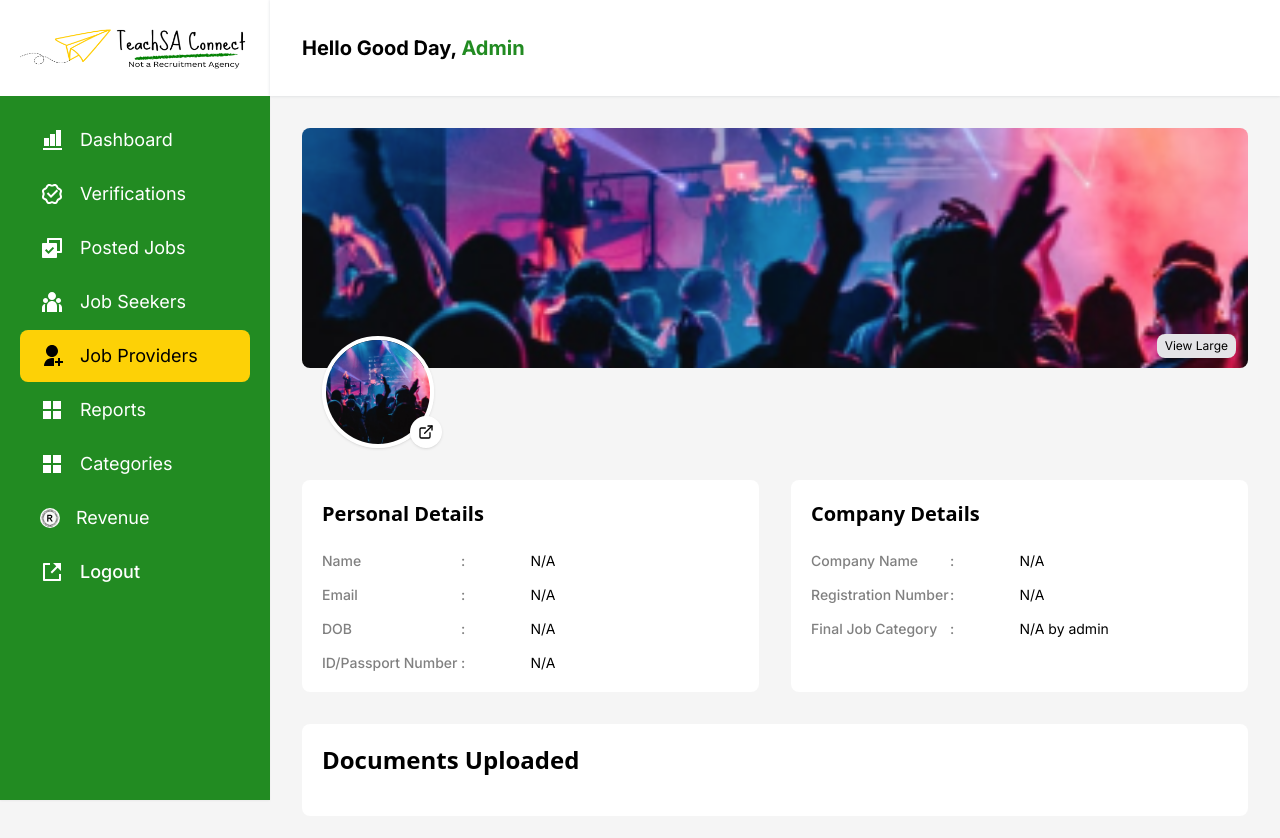
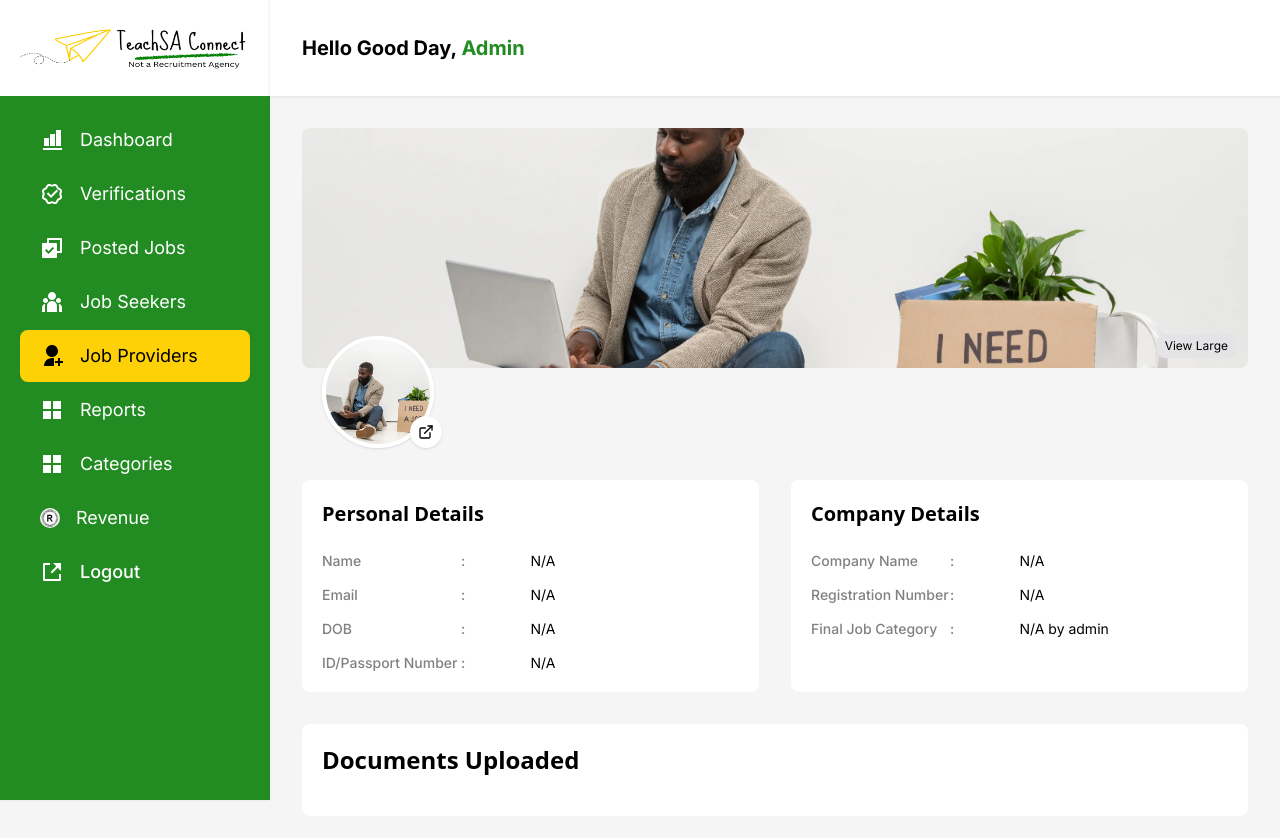
Before and after one commit to abizer53/TeachSA_Admin, a Next.js app: page /job-providers/1 in a window 1280 px wide. Shown: the top 838 px of the page. Built offline with nearby package versions, Linux system fonts and the light colour scheme; no server answers.

Commit message:
3 nov bug fixing

```diff
--- a/src/modules/profile/UpperModule.js
+++ b/src/modules/profile/UpperModule.js
@@ -28,12 +28,12 @@ export default function UpperModule({data,type,refresh,loading,verify}) {
     const openModalHandler = () => setOpenModal(!openModal)
     return (
         <div className="w-full">
-            {openModal && <LargeProfilePicModal source={(data?.profile?.profile_photo || data?.upload_logo) || '/images/thumbnail.png'} handler={openModalHandler} />}
+            {openModal && <LargeProfilePicModal source={(type == 'seeker' ? data?.profile?.profile_photo || '/images/pbanner.webp' : data?.upload_logo || '/images/banner.webp')} handler={openModalHandler} />}
             <div className='w-full flex items-end justify-between -mt-8 z-10 relative'>
                 <div className='flex items-center gap-6 px-5 w-1/2'>
                     <div className='relative z-10'>
-                        {type == 'seeker' && <img onClick={openModalHandler} src={(data && data?.profile?.profile_photo)?data?.profile?.profile_photo:"/images/thumbnail.png"} className='size-28 rounded-full object-fill shadow border-4 border-white z-10' />}
-                        {type == 'provider' && <img onClick={openModalHandler} src={(data && data?.upload_logo)?data?.upload_logo:"/images/thumbnail.png"} className='h-28 w-28 rounded-full object-cover shadow border-4 border-white z-10' />}
+                        {type == 'seeker' && <img onClick={openModalHandler} src={(data && data?.profile?.profile_photo)?data?.profile?.profile_photo:"/images/pbanner.webp"} className='size-28 rounded-full object-fill shadow border-4 border-white z-10' />}
+                        {type == 'provider' && <img onClick={openModalHandler} src={(data && data?.upload_logo)?data?.upload_logo:"/images/banner.webp"} className='h-28 w-28 rounded-full object-cover shadow border-4 border-white z-10' />}
                         <div onClick={openModalHandler} className='bottom-0 -right-2 cursor-pointer shadow bg-white rounded-full p-2 absolute'>
                             <svg xmlns="http://www.w3.org/2000/svg" width="16" height="16" viewBox="0 0 24 24" fill="none" stroke="currentColor" stroke-width="2" stroke-linecap="round" stroke-linejoin="round" class="lucide lucide-external-link-icon lucide-external-link"><path d="M15 3h6v6"/><path d="M10 14 21 3"/><path d="M18 13v6a2 2 0 0 1-2 2H5a2 2 0 0 1-2-2V8a2 2 0 0 1 2-2h6"/></svg>
                         </div>
--- a/src/pages/job-providers/[id].js
+++ b/src/pages/job-providers/[id].js
@@ -51,7 +51,7 @@ export default function Profile() {
     return (
         <Layout>
             {!loading && data && <div className='w-full relative'>
-                <img src={data?.cover_photo ? data?.cover_photo : '/images/thumbnail.png'} className={`w-full h-60 object-cover  z-10 rounded-lg`}></img>
+                <img src={data?.cover_photo ? data?.cover_photo : '/images/banner.webp'} className={`w-full h-60 object-cover  z-10 rounded-lg`}></img>
                 <p onClick={openModalHandler} className='text-xs z-20 font-normal cursor-pointer w-fit absolute bottom-2.5 right-3 bg-zinc-200 py-1 px-2 rounded-lg'>View Large</p>
             </div>}
             {openModal && <LargePhotoModal source={data?.cover_photo ? data?.cover_photo : '/images/thumbnail.png'} handler={openModalHandler} />}
--- a/src/pages/job-seekers/[id].js
+++ b/src/pages/job-seekers/[id].js
@@ -52,7 +52,7 @@ export default function Profile() {
     return (
         <Layout>
             {!loading && data && <div className='w-full relative'>
-                <img src={data?.profile?.cover_photo ? data?.profile?.cover_photo : '/images/thumbnail.png'} className={`w-full h-60 object-cover  z-10 rounded-lg`}></img>
+                <img src={data?.profile?.cover_photo ? data?.profile?.cover_photo : '/images/pbanner.webp'} className={`w-full h-60 object-cover  z-10 rounded-lg`}></img>
                 <p onClick={openModalHandler} className='text-xs z-20 font-normal cursor-pointer w-fit absolute bottom-2.5 right-3 bg-zinc-200 py-1 px-2 rounded-lg'>View Large</p>
             </div>}
             {openModal && <LargePhotoModal source={data?.profile?.cover_photo ? data?.profile?.cover_photo : '/images/thumbnail.png'} handler={openModalHandler} />}
--- a/src/pages/verifications/[id].js
+++ b/src/pages/verifications/[id].js
@@ -58,7 +58,7 @@ export default function Profile() {
     return (
         <Layout>
             {!loading && data && <div className='w-full relative'>
-                <img src={router.query.type == 'provider' ? data?.cover_photo ? data?.cover_photo : '/images/thumbnail.png' : data?.profile?.cover_photo ? data?.profile?.cover_photo : '/images/thumbnail.png'} className={`w-full h-60 object-cover z-10 rounded-lg`}></img>
+                <img src={router.query.type == 'provider' ? data?.cover_photo ? data?.cover_photo : '/images/pbanner.webp' : data?.profile?.cover_photo ? data?.profile?.cover_photo : '/images/banner.webp'} className={`w-full h-60 object-cover z-10 rounded-lg`}></img>
                 <p onClick={openModalHandler} className='text-xs z-20 font-normal cursor-pointer w-fit absolute bottom-2.5 right-3 bg-zinc-200 py-1 px-2 rounded-lg'>View Large</p>
             </div>}
             {openModal && <LargePhotoModal source={router.query.type == 'provider' ? data?.cover_photo ? data?.cover_photo : '/images/thumbnail.png' : data?.profile?.cover_photo ? data?.profile?.cover_photo : '/images/thumbnail.png'} handler={openModalHandler} />}
```
Also changed, not shown: public/images/banner.webp (added), public/images/pbanner.webp (added).
